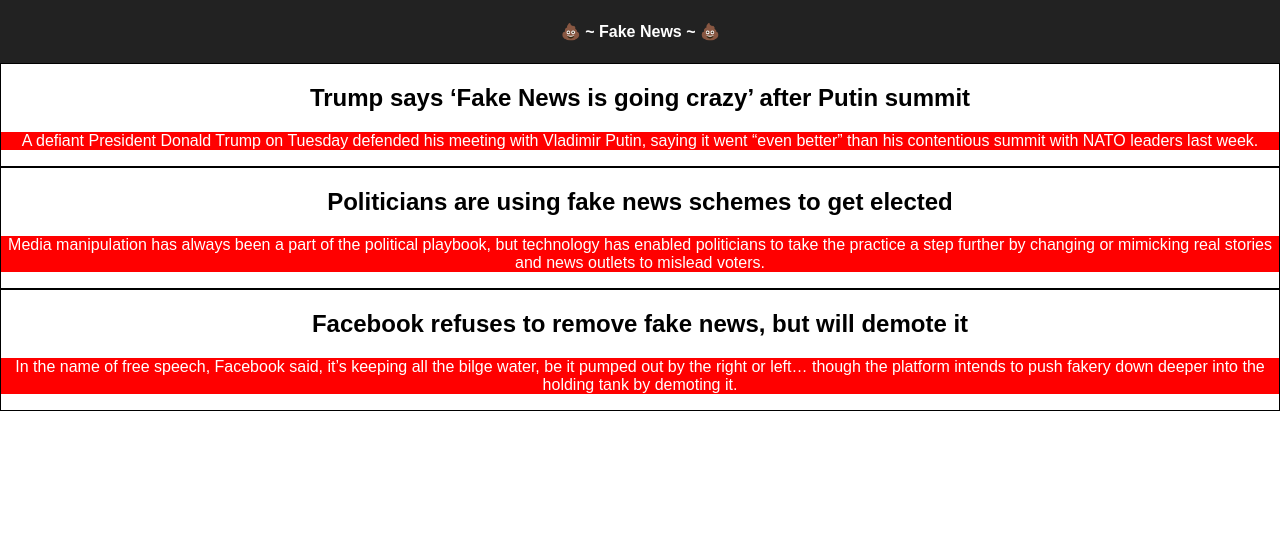
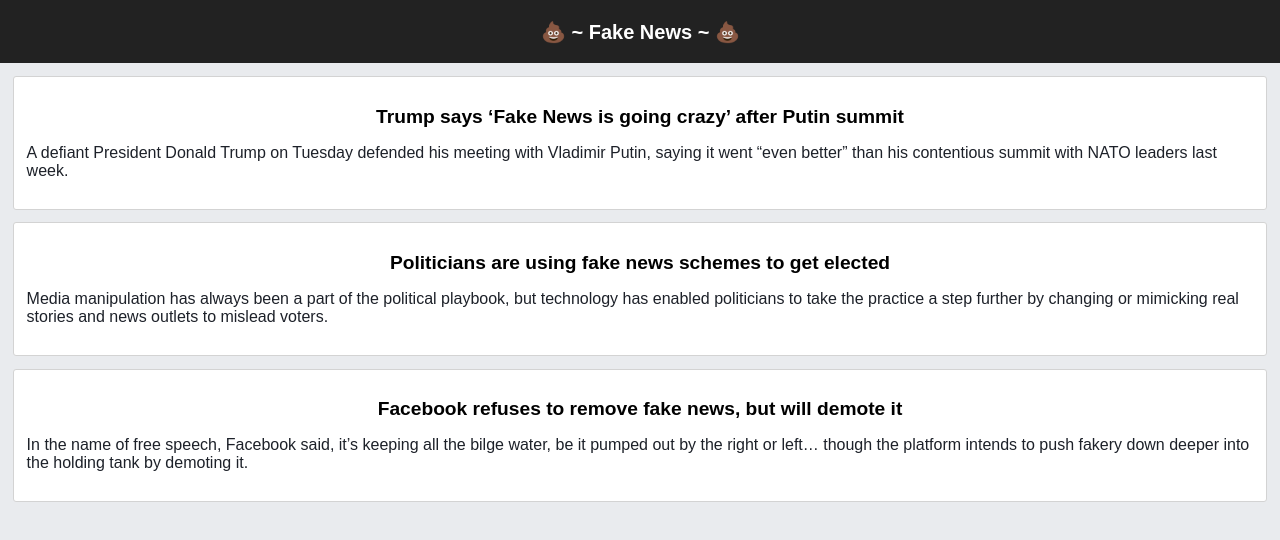
Before and after one commit to Zilv1nas/fake-news, a React (Create React App) app: page / in a window 1280 px wide. Shown: the top 540 px of the page. Built offline with nearby package versions, Linux system fonts and the light colour scheme; data requests are answered from the project's data file.

Commit message:
style(Post): prevent eye bleeding

```diff
--- a/src/App.css
+++ b/src/App.css
@@ -14,6 +14,6 @@
 }
 
 @keyframes App-title-spin {
-  from { transform: scale(0); }
+  from { transform: scale(0.5); }
   to { transform: scale(1); }
 }
--- a/src/components/Post.css
+++ b/src/components/Post.css
@@ -1,12 +1,19 @@
 .Post {
-  border: 1px solid black;
+  border: 1px solid lightgray;
+  border-radius: 3px;
+  background-color: white;
+  padding: .8rem;
+  margin: .8rem;
 }
 
 .Post-title {
   font-weight: 700;
+  font-size: 1.2rem;
+  font-weight: 600;
 }
 
 .Post-body {
-  background-color: red;
-  color: white;
+  color: #1D2129;
+  font-weight: 500;
+  text-align: left;
 }
--- a/src/index.css
+++ b/src/index.css
@@ -2,4 +2,5 @@
   margin: 0;
   padding: 0;
   font-family: sans-serif;
+  background-color: #E9EBEE;
 }
```
